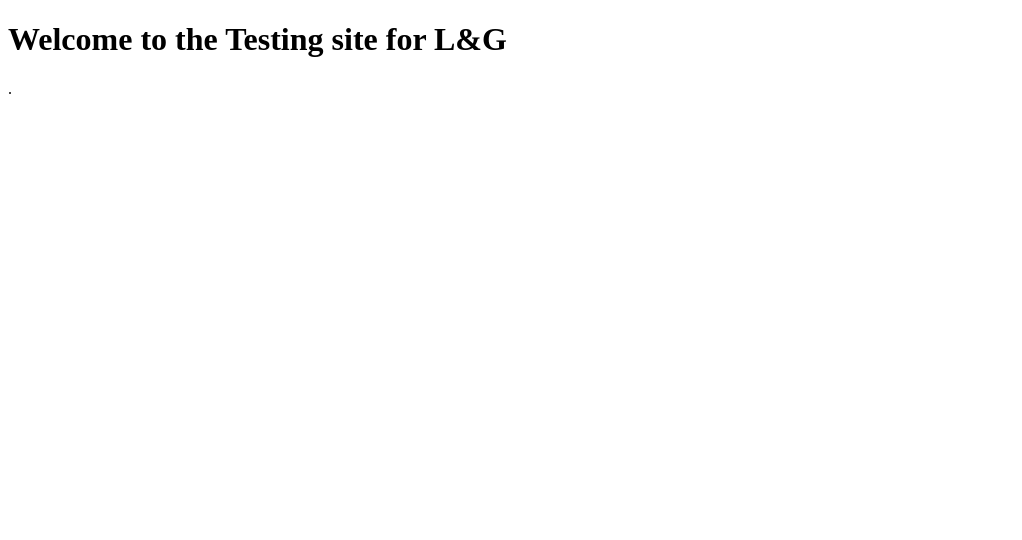
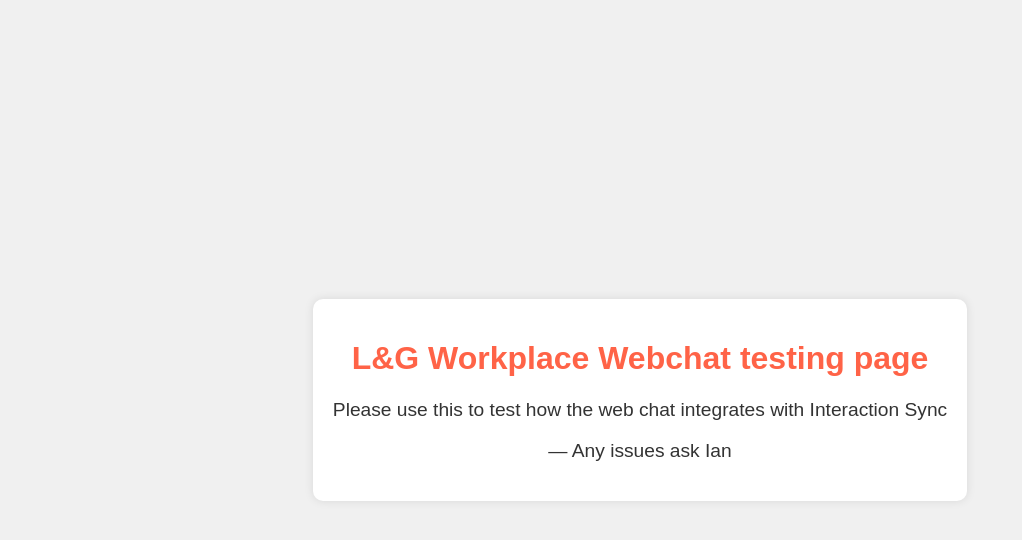
Before and after one commit to iannicholls/iannicholls.github.io, a plain HTML site: page index.html in a window 1280 px wide. Shown: the whole page, without its empty margins (0-1022 px from the left). Drawn offline with Linux system fonts and the light colour scheme.

Commit message:
Update index.html

```diff
--- a/index.html
+++ b/index.html
@@ -1,28 +1,46 @@
-
 <!DOCTYPE html>
 <html lang="en">
+
 <head>
   <meta charset="UTF-8">
   <meta name="viewport" content="width=device-width, initial-scale=1.0">
-    <title>Website for Web Messenger Testing</title>
-    <link rel="stylesheet" href="styles.css">
+  <title>Site Under Maintenance</title>
+  <style>
+    body {
+      font-family: Arial, sans-serif;
+      background-color: #f0f0f0;
+      color: #333;
+      display: flex;
+      justify-content: center;
+      align-items: center;
+      height: 100vh;
+      margin: 0;
+    }
+
+    .container {
+      text-align: center;
+      background: #fff;
+      padding: 20px;
+      border-radius: 10px;
+      box-shadow: 0 0 10px rgba(0, 0, 0, 0.1);
+    }
+
+    h1 {
+      color: #ff6347;
+    }
+
+    p {
+      font-size: 1.2em;
+    }
+  </style>
 </head>
+
 <body>
-    <header>
-        <h1>Welcome to the Testing site for L&G</h1>
-    </header>
-    <nav>
-        <ul>
-
-        </ul>
-    </nav>
-    <main>
-        <section id="home">
-
-    </main>
-    <footer>
-        <p>.</p>
-    </footer>
+  <div class="container">
+    <h1>L&G Workplace Webchat testing page</h1>
+    <p>Please use this to test how the web chat integrates with Interaction Sync</p>
+    <p>&mdash; Any issues ask Ian</p>
+  </div>
   <script type="text/javascript" charset="utf-8">
     (function (g, e, n, es, ys) {
       g['_genesysJs'] = e;
@@ -38,4 +56,5 @@
     });
   </script>
 </body>
+
 </html>
```
Lines whose indentation alone changed are shown as unchanged.
